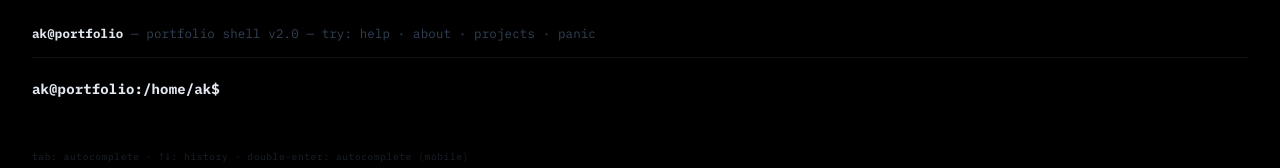
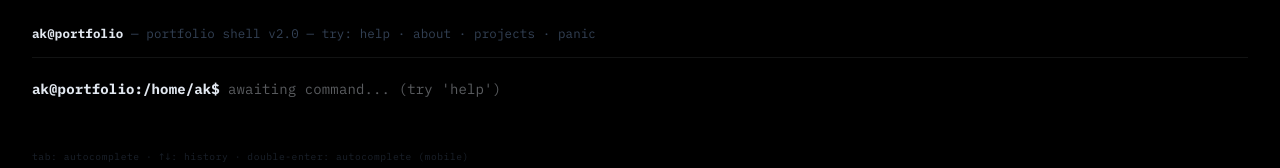
Before and after one commit to Abhishek-Krishna-A-M/portfolio, a React (Vite) app: page / in a window 1280 px wide. Shown: the top 168 px of the page. Built offline with nearby package versions, Linux system fonts and the light colour scheme; the HTML template or start-up script is replaced by a standard one.

Commit message:
made ux better

```diff
--- a/src/components/InputLine.jsx
+++ b/src/components/InputLine.jsx
@@ -20,7 +20,7 @@ function autocomplete(input) {
 }
 
 const InputLine = forwardRef(function InputLine(
-  { onCommand, mask = false, prefix, disabled = false, value, onChange },
+  { onCommand, mask = false, prefix, disabled = false, value, onChange, placeholder },
   ref
 ) {
   const { theme } = useTheme();
@@ -72,6 +72,7 @@ const InputLine = forwardRef(function InputLine(
         {prefix}
       </span>
       <input
+        placeholder={placeholder}
         ref={inputRef}
         type={mask ? "password" : "text"}
         autoComplete="off"
@@ -93,6 +94,7 @@ const InputLine = forwardRef(function InputLine(
           caretColor: theme.cursor,
           letterSpacing: "0.01em",
           minWidth: 0,
+          opacity: value ? 1 : 0.8,
         }}
       />
     </div>
--- a/src/components/Terminal.jsx
+++ b/src/components/Terminal.jsx
@@ -208,6 +208,7 @@ export default function Terminal() {
           value={inputVal}
           onChange={setInputVal}
           onCommand={exec}
+          placeholder={!awaitPass &&!inputVal ? "awaiting command... (try 'help')" : ""}
         />
 
 {/* Mobile hint — bottom of page, not a footer bar */}
```
Also changed, not shown: 1 other file (tests, documents, lock files or other folders).
